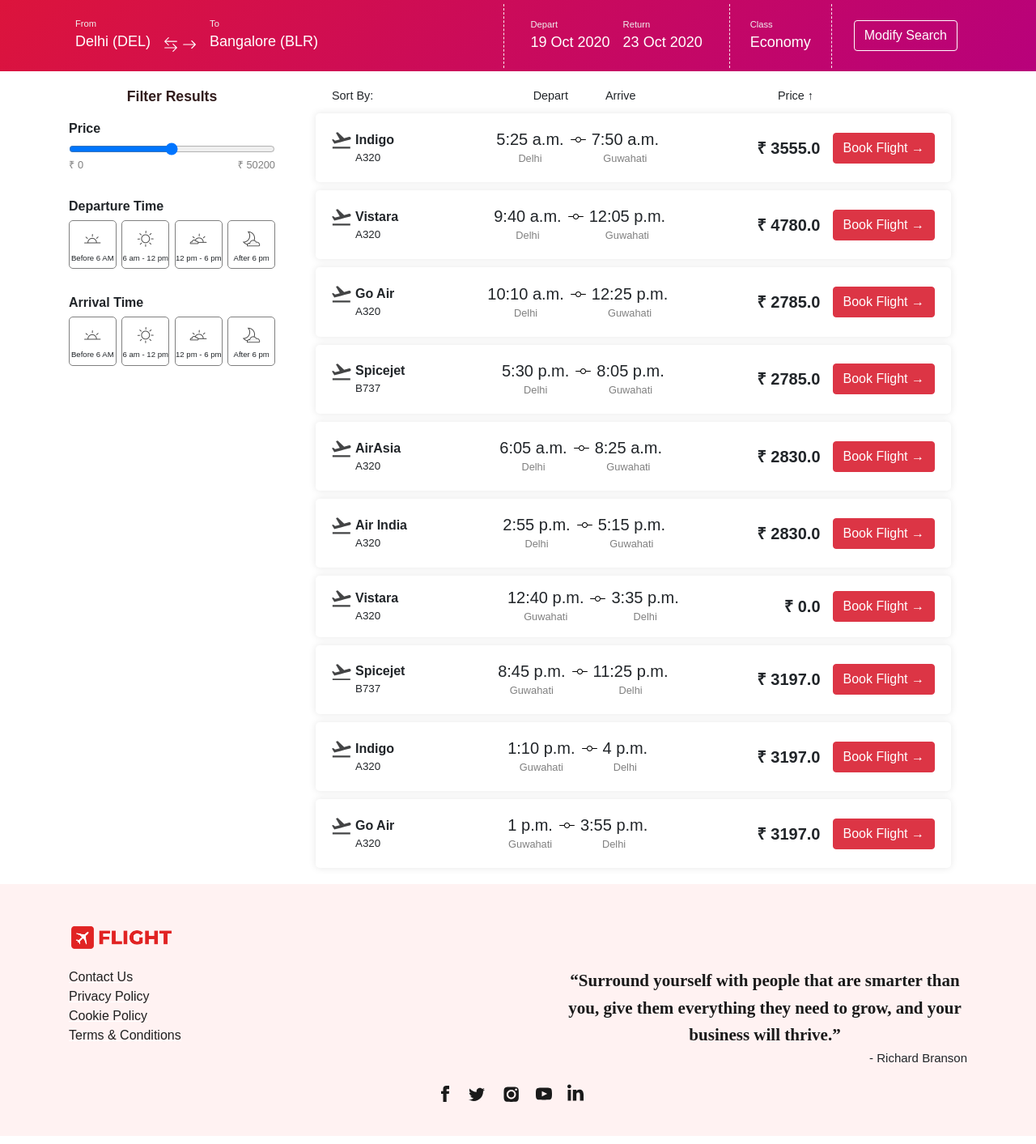
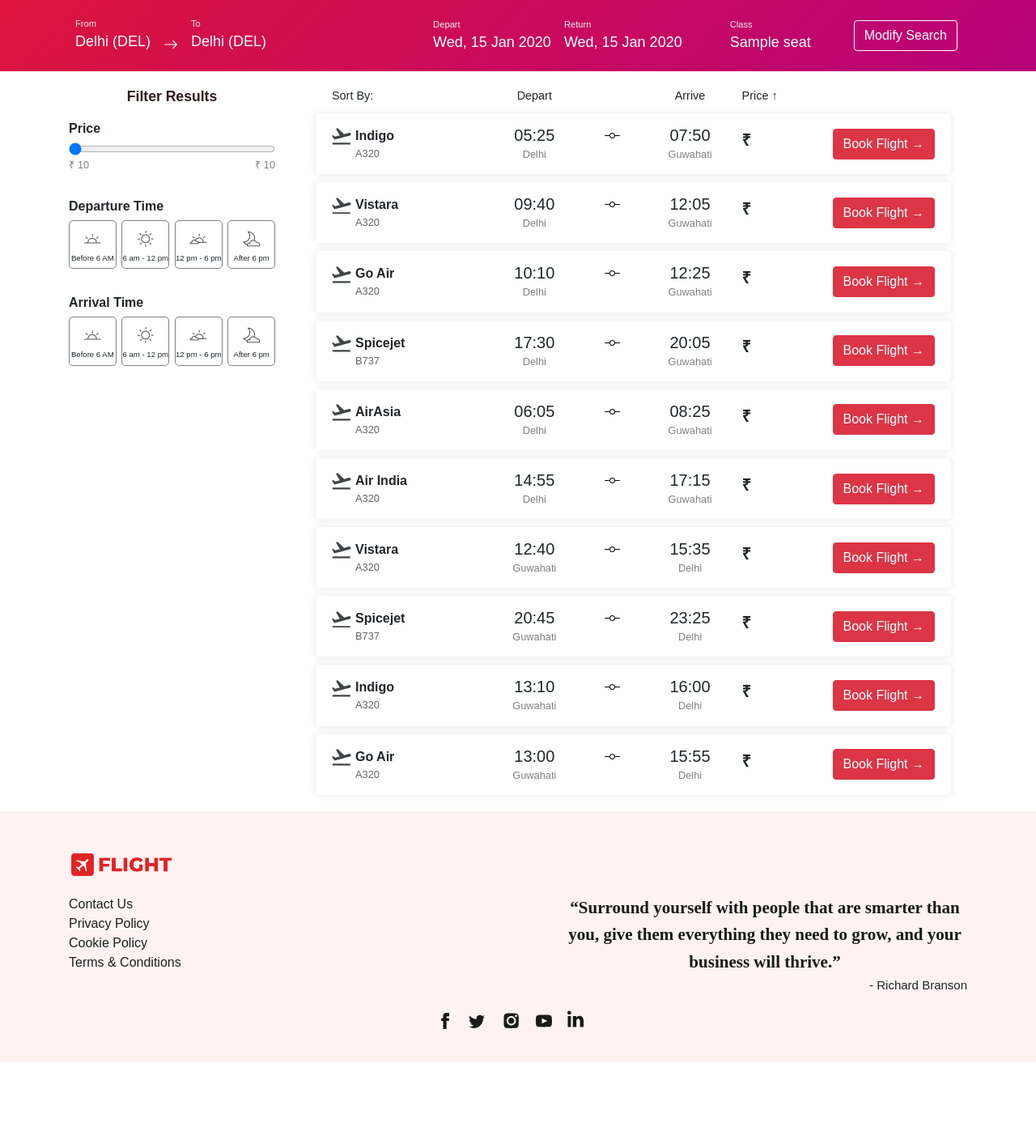
Before and after one commit to ayush9304/Flight, a Django app: template flight/templates/flight/search.html in a window 1280 px wide. Shown: the part 66-1479 px from the top of the page at 81% size. After the commit the page ends 1378 px from the top, so only its background shows below. Run offline with Django 3.2, Linux system fonts and the light colour scheme; data comes from the database, SQL or seed files in the repository; tables that the repository leaves empty hold one stand-in row (values such as "Sample post"); the template is opened without the code that fills it: values that come from a table or form of the project are taken from there, most other values are stand-ins (such as "Sample title", 1, 10 or a date in 2020); some libraries are stand-ins or nearby versions; some web fonts are replaced.

Commit message:
Done search flight (backend). Done price filter (frontend).

```diff
--- a/flight/static/css/search_style.css
+++ b/flight/static/css/search_style.css
@@ -19,7 +19,7 @@
 }
 
 .query-data-div{
-    height: 11vh;
+    min-height: 11vh;
     background-color: crimson;
     background-image: linear-gradient(135deg, crimson, #b8017b);
     display: flex;
@@ -47,6 +47,7 @@
 .trip-places{
     flex: 1;
     overflow: hidden;
+    min-width: 33%;
 }
 .trip-time, .trip-class{
     padding-left: 10px;
@@ -155,11 +156,28 @@
     font-weight: bold;
 }
 .plane-name{
-    font-size: smaller;
+    font-size: .8em;
+    color: rgb(97, 97, 97);
+}
+.flight-company{
+    width: 25%;
 }
 .flight-time{
     display: flex;
     justify-content: space-evenly;
+    flex: 1;
+}
+.flight-details{
+    width: 32%;
+    justify-content: space-between;
+}
+.flight-origin-time, .flight-destination-time{
+    width: 40%;
+}
+.flight-stops{
+    width: 20%;
+    display: flex;
+    justify-content: center;
 }
 .flight-time h5{
     margin-bottom: 2px;
@@ -251,13 +269,16 @@
 .sort-div{
     display: flex;
     justify-content: space-between;
-    margin-left: 20px;
-    margin-right: 150px;
+    /*margin-left: 20px;
+    margin-right: 150px;*/
+    padding-left: 20px;
+    padding-right: 20px;
     font-size: .9em;
 }
 .sort-arrive, .sort-depart{
-    margin-left: 34px;
-    margin-right: 4px;
+    /*margin-left: 34px;
+    margin-right: 4px;*/
+    text-align: center;
 }
 .sort-price{
     margin-right: 20px;
--- a/flight/static/js/search.js
+++ b/flight/static/js/search.js
@@ -30,4 +30,16 @@ function timeslot(slot) {
 function filter_price() {
     let value = document.querySelector(".filter-price input[type=range]").value;
     document.querySelector(".filter-price .final-price-value").innerText = value;
+
+    let div = document.querySelector("#flights_div");
+    let flights = div.querySelectorAll(".each-flight-div-box");
+    for (let i = 0; i < flights.length; i++) {
+        if (flights[i].querySelector(".flight-price span").innerText > parseInt(value)) {
+            flights[i].style.display = 'none';
+        }
+        else {
+            flights[i].style.display = 'block';
+        }
+    }
+
 }
--- a/flight/templates/flight/search.html
+++ b/flight/templates/flight/search.html
@@ -14,11 +14,11 @@
                 <div class="trip-places">
                     <div class="from-div text-align-left">
                         <div class="small-label">From</div>
-                        <div class="white">Delhi (DEL)</div>
+                        <div class="white">{{origin.city}} ({{origin.code}})</div>
                     </div>
                     <div class="trip-type-div white">
                         <div class="small-label">&nbsp;</div>
-                        <svg width="1em" height="1em" viewBox="0 0 16 16" class="bi bi-arrow-left-right" fill="currentColor" xmlns="http://www.w3.org/2000/svg">
+                        <svg style="display:none" width="1em" height="1em" viewBox="0 0 16 16" class="bi bi-arrow-left-right" fill="currentColor" xmlns="http://www.w3.org/2000/svg">
                             <path fill-rule="evenodd" d="M1 11.5a.5.5 0 0 0 .5.5h11.793l-3.147 3.146a.5.5 0 0 0 .708.708l4-4a.5.5 0 0 0 0-.708l-4-4a.5.5 0 0 0-.708.708L13.293 11H1.5a.5.5 0 0 0-.5.5zm14-7a.5.5 0 0 1-.5.5H2.707l3.147 3.146a.5.5 0 1 1-.708.708l-4-4a.5.5 0 0 1 0-.708l4-4a.5.5 0 1 1 .708.708L2.707 4H14.5a.5.5 0 0 1 .5.5z"/>
                         </svg>
                         <svg width="1em" height="1em" viewBox="0 0 16 16" class="bi bi-arrow-right" fill="currentColor" xmlns="http://www.w3.org/2000/svg">
@@ -27,24 +27,24 @@
                     </div>
                     <div class="to-div text-align-right">
                         <div class="small-label">To</div>
-                        <div class="white">Bangalore (BLR)</div>
+                        <div class="white">{{destination.city}} ({{destination.code}})</div>
                     </div>
                 </div>
                 <div class="v-line"></div>
                 <div class="trip-time">
                     <div class="depart-date-div">
                         <div class="small-label">Depart</div>
-                        <div class="white">19 Oct 2020</div>
+                        <div class="white">{{depart_date|date:"D, d M Y"}}</div>
                     </div>
                     <div class="return-date-div">
                         <div class="small-label">Return</div>
-                        <div class="white">23 Oct 2020</div>
+                        <div class="white">{{return_date|date:"D, d M Y"|default_if_none:"--"}}</div>
                     </div>
                 </div><div class="v-line"></div>
                 <div class="trip-class">
                     <div class="return-date-div">
                         <div class="small-label">Class</div>
-                        <div class="white">Economy</div>
+                        <div class="white">{{seat}}</div>
                     </div>
                 </div>
                 <div class="v-line"></div>
@@ -57,6 +57,7 @@
 
             <div class="container">
                 <div class="row">
+                    {% if flights %}
                         <div class="col-lg-3 filter-div">
                             <div class="filter">
                                 <center>
@@ -66,11 +67,11 @@
                                     <div class="filter-price">
                                         <div class="font-weight-bold">Price</div>
                                         <div>
-                                        <input type="range" class="form-control-range" min="500" max="99999" step="100">
+                                            <input type="range" class="form-control-range" min="{{min_price}}" max="{{max_price}}" value="{{max_price}}">
                                             <div class="price-range-output">
                                                 <div class="initial-price-range">
                                                     <span class="currency-symbol">₹</span>
-                                                <span class="initial-price-value">0</span>
+                                                    <span class="initial-price-value">{{min_price}}</span>
                                                 </div>
                                                 <div class="final-price-range">
                                                     <span class="currency-symbol">₹</span>
@@ -181,16 +182,16 @@
                             </div>
                         </div>
                         <div class="col-lg-9 actual-result-div">
-                        <div class="sort-div">
+                            <div class="sort-div" style="display:none">
                                 <div class="sort-label">Sort By:</div>
                                 <div style="display: flex;">
                                     <div class="sort-depart">
                                         Depart
-                                    <span>&nbsp;</span>
+                                        <span>--</span>
                                     </div>
                                     <div class="sort-arrive">
                                         Arrive
-                                    <span>&nbsp;</span>
+                                        <span>--</span>
                                     </div>
                                 </div>
                                 <div class="sort-price">
@@ -199,6 +200,34 @@
                                 </div>
                             </div>
 
+
+                            {% if flights %}
+                                <div class="sort-div">
+                                <div class="flight-company">
+                                    <div class="sort-label">Sort By:</div>
+                                </div>
+                                <div class="flight-time">
+                                    <div class="flight-origin-time sort-depart">
+                                        Depart
+                                        <span></span>
+                                    </div>
+                                    <div class="flight-stops"></div>
+                                    <div class="flight-destination-time sort-arrive">
+                                        Arrive
+                                        <span></span>
+                                    </div>
+                                </div>
+                                <div class="flight-details">
+                                    Price
+                                    <span>&#8593;<!--&#8595;--></span>
+                                </div>
+                            </div>
+                            {% endif %}
+
+
+
+
+                            <div id="flights_div">
                                 {% for flight in flights %}
 
                                     <div class="each-flight-div-box">
@@ -215,7 +244,7 @@
                                             <div class="flight-time">
                                                 <div class="flight-origin-time">
                                                     <div class="flight-time">
-                                                <h5>{{flight.depart_time}}</h5>
+                                                        <h5>{{flight.depart_time|time:"H:i"}}</h5>
                                                     </div>
                                                     <div class="flight-place">
                                                         {{flight.origin.city}}
@@ -229,7 +258,7 @@
                                                 </div>
                                                 <div class="flight-destination-time">
                                                     <div class="flight-time">
-                                                <h5>{{flight.arrival_time}}</h5>
+                                                        <h5>{{flight.arrival_time|time:"H:i"}}</h5>
                                                     </div>
                                                     <div class="flight-place">
                                                         {{flight.destination.city}}
@@ -238,7 +267,14 @@
                                             </div>
                                             <div class="flight-details">
                                                 <div class="flight-price">
-                                            <h5>₹ {{flight.economy_fare}}</h5>
+                                                    <h5>
+                                                        ₹
+                                                        <span>
+                                                            {% if seat == 'Economy' %}{{flight.economy_fare}}{% endif %}
+                                                            {% if seat == 'Business' %}{{flight.business_fare}}{% endif %}
+                                                            {% if seat == 'First' %}{{flight.first_fare}}{% endif %}
+                                                        </span>
+                                                    </h5>
                                                 </div>
                                                 <div class="flight-details-btn">
                                                     <button class="btn btn-primary btn-danger" type="button">
@@ -252,6 +288,22 @@
                                 {% endfor %}
                             </div>
                         </div>
+                    {% else %}
+                        <div style="height: 100%; width:100%; padding: 10%;">
+                            <div style="text-align: center; margin: auto;">
+                                <svg width="4em" height="4em" viewBox="0 0 16 16" class="bi bi-exclamation-circle" fill="currentColor" xmlns="http://www.w3.org/2000/svg">
+                                    <path fill-rule="evenodd" d="M8 15A7 7 0 1 0 8 1a7 7 0 0 0 0 14zm0 1A8 8 0 1 0 8 0a8 8 0 0 0 0 16z"/>
+                                    <path d="M7.002 11a1 1 0 1 1 2 0 1 1 0 0 1-2 0zM7.1 4.995a.905.905 0 1 1 1.8 0l-.35 3.507a.552.552 0 0 1-1.1 0L7.1 4.995z"/>
+                                </svg>
+                                <br><br>
+                                <h3>Sorry, No Flight for this Search</h3>
+                                <p>
+                                    We cannnot find any flights for the cabin class of your search. Please modify your search criteria and try again.
+                                </p>
+                            </div>
+                        </div>
+                    {% endif %}
+                </div>
             </div>
 
         </div>
```
Also changed, not shown: flight/views.py (+36 -6 lines). Lines whose indentation alone changed are shown as unchanged.
